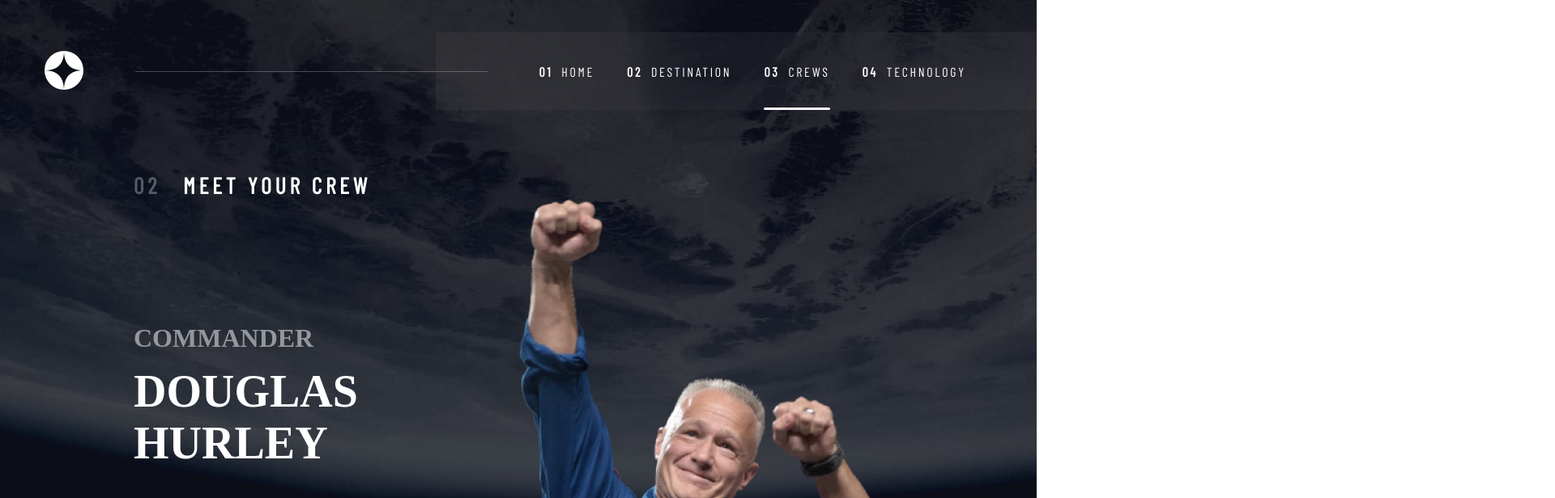
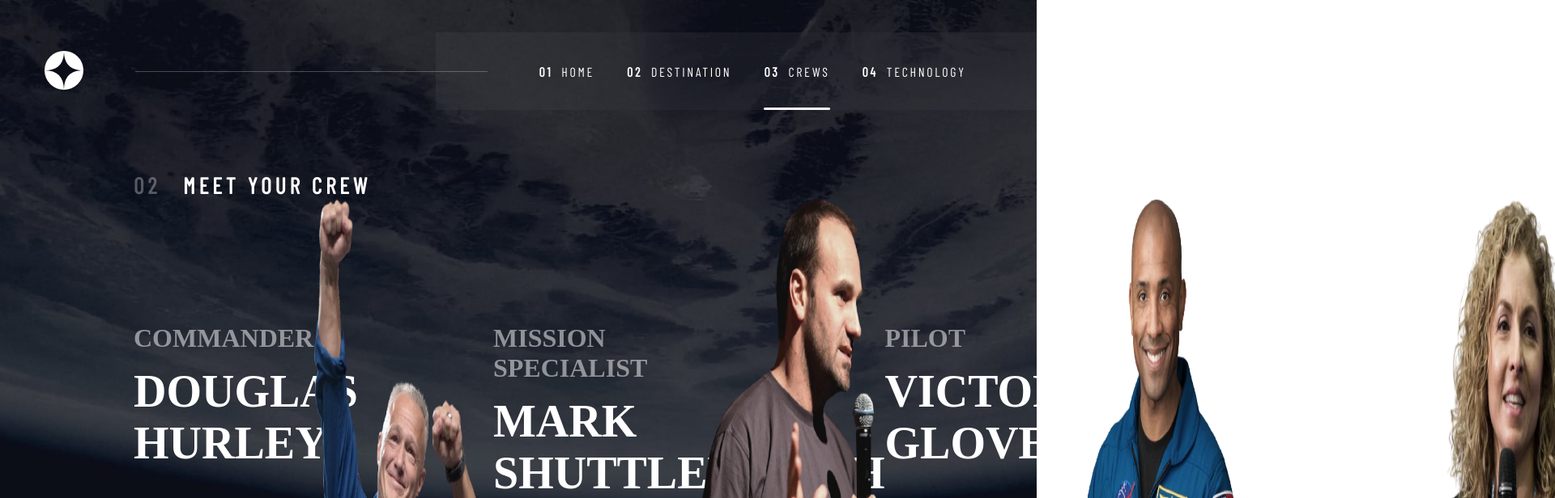
Before and after one commit to naijadevgamer/space-tourism, a React (Create React App) app: page /crews in a window 1280 px wide. Shown: the top 616 px of the page at 81% size, 1920 px wide, since content can reach past the window. Built offline with nearby package versions, Linux system fonts and the light colour scheme; a web font is replaced by a local one.

Commit message:
Refactor crews page

```diff
--- a/src/App.scss
+++ b/src/App.scss
@@ -1,5 +1,5 @@
 @import "./mixin";
 
-body {
-  overflow-x: hidden;
-}
+// body {
+//   overflow-x: hidden;
+// }
--- a/src/component/crew/crew.styles.scss
+++ b/src/component/crew/crew.styles.scss
@@ -14,7 +14,6 @@
 }
 
 .crew {
-  width: 100%;
   position: relative;
   display: flex;
   @include respond(tab-port) {
--- a/src/pages/crew/crews.page.jsx
+++ b/src/pages/crew/crews.page.jsx
@@ -132,12 +132,8 @@ const CrewsPage = () => {
           <span className="subheader__number">02</span>
           Meet your crew
         </Subheader>
-
-        {crewData
-          .filter((crew) => {
-            return crew.id === increment;
-          })
-          .map((crew, index) => (
+        <div className="crews__list">
+          {crewData.map((crew, index) => (
             <Crew
               key={index}
               data={crew}
@@ -146,6 +142,7 @@ const CrewsPage = () => {
               handleFadeDot={handleFadeDot}
             />
           ))}
+        </div>
       </div>
       <div className="crews__pointer-wrapper">
         <div
@@ -153,12 +150,6 @@ const CrewsPage = () => {
           onClick={(e) => {
             handleDecrement();
             handleFadePointer(e);
-            // if (increment == 0) {
-            //   e.target.style.display = "none";
-            // } else {
-            //   e.target.style.display = "block";
-            // }
-            // stopInterval;
           }}
         >
           &#10094;
@@ -168,12 +159,6 @@ const CrewsPage = () => {
           onClick={(e) => {
             handleIncrement();
             handleFadePointer(e);
-            // if (increment == 3) {
-            //   e.target.style.visibility = "hidden";
-            // } else {
-            //   e.target.style.visibility = "visible";
-            // }
-            // stopInterval;
           }}
         >
           &#10095;
--- a/src/pages/crew/crews.page.styles.scss
+++ b/src/pages/crew/crews.page.styles.scss
@@ -6,7 +6,7 @@
   background-image: url(../../assets/crew/background-crew-desktop.jpg);
   padding: 21.2rem 16.5rem 0rem 16.5rem;
   @include background;
-  overflow-y: hidden;
+  // overflow: auto;
 
   @include respond(tab-land) {
     padding: 21.2rem 6rem 0rem 10rem;
@@ -21,8 +21,12 @@
   }
 }
 .crews {
-  width: 100vw;
+  // width: 100vw;
   position: relative;
+  &__list {
+    display: flex;
+    justify-content: space-between;
+  }
   &__pointer-wrapper {
     position: fixed;
     bottom: 50%;
```
